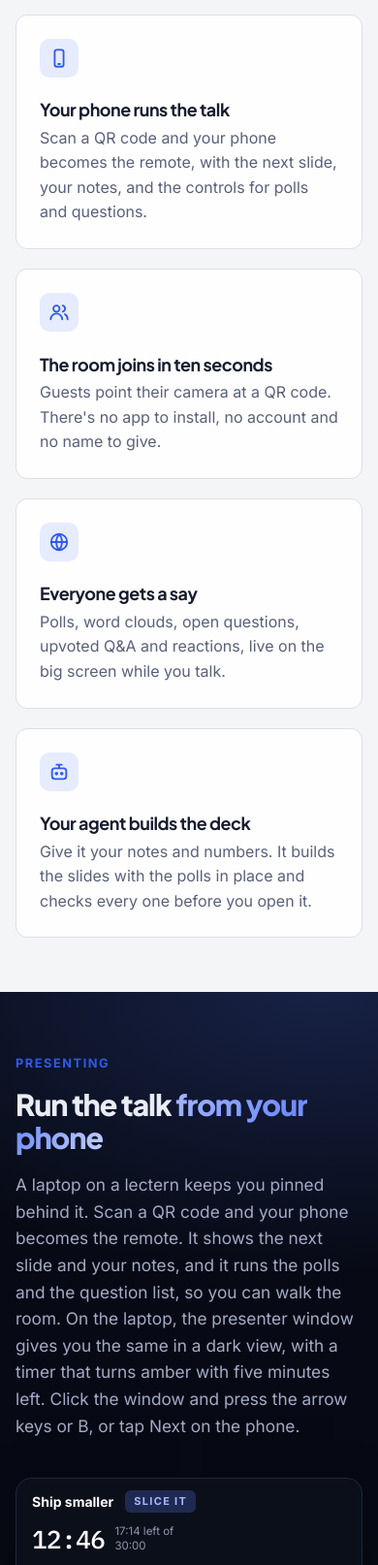
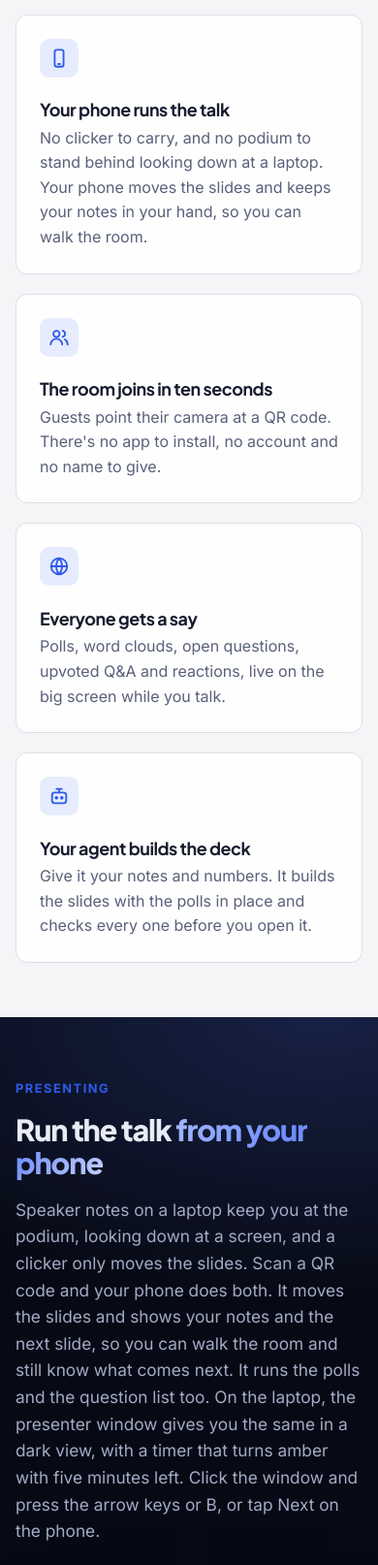
Before and after one commit to slide-works/slideworks.app, a plain HTML site: page site/index.html in a window 390 px wide. Shown: the part 2500-4114 px from the top of the page at 97% size. Drawn offline with Linux system fonts and the light colour scheme.

Commit message:
Landing page: the phone remote replaces the clicker and the podium
Co-Authored-By: Claude Opus 5.5 <noreply@anthropic.com>

```diff
--- a/site/index.html
+++ b/site/index.html
@@ -179,7 +179,7 @@
         <a class="card" href="#present">
           <svg><use href="#i-phone"/></svg>
           <h3>Your phone runs the talk</h3>
-          <p>Scan a QR code and your phone becomes the remote, with the next slide, your notes, and the controls for polls and questions.</p>
+          <p>No clicker to carry, and no podium to stand behind looking down at a laptop. Your phone moves the slides and keeps your notes in your hand, so you can walk the room.</p>
         </a>
         <a class="card" href="#audience">
           <svg><use href="#i-people"/></svg>
@@ -206,7 +206,7 @@
       <div class="sec-head">
         <p class="kick">Presenting</p>
         <h2>Run the talk <span class="grad">from your phone</span></h2>
-        <p class="sec-lede">A laptop on a lectern keeps you pinned behind it. Scan a QR code and your phone becomes the remote. It shows the next slide and your notes, and it runs the polls and the question list, so you can walk the room. On the laptop, the presenter window gives you the same in a dark view, with a timer that turns amber with five minutes left. Click the window and press the arrow keys or B, or tap Next on the phone.</p>
+        <p class="sec-lede">Speaker notes on a laptop keep you at the podium, looking down at a screen, and a clicker only moves the slides. Scan a QR code and your phone does both. It moves the slides and shows your notes and the next slide, so you can walk the room and still know what comes next. It runs the polls and the question list too. On the laptop, the presenter window gives you the same in a dark view, with a timer that turns amber with five minutes left. Click the window and press the arrow keys or B, or tap Next on the phone.</p>
       </div>
 
       <div class="present-wrap">
```
Also changed, not shown: 1 other file.
